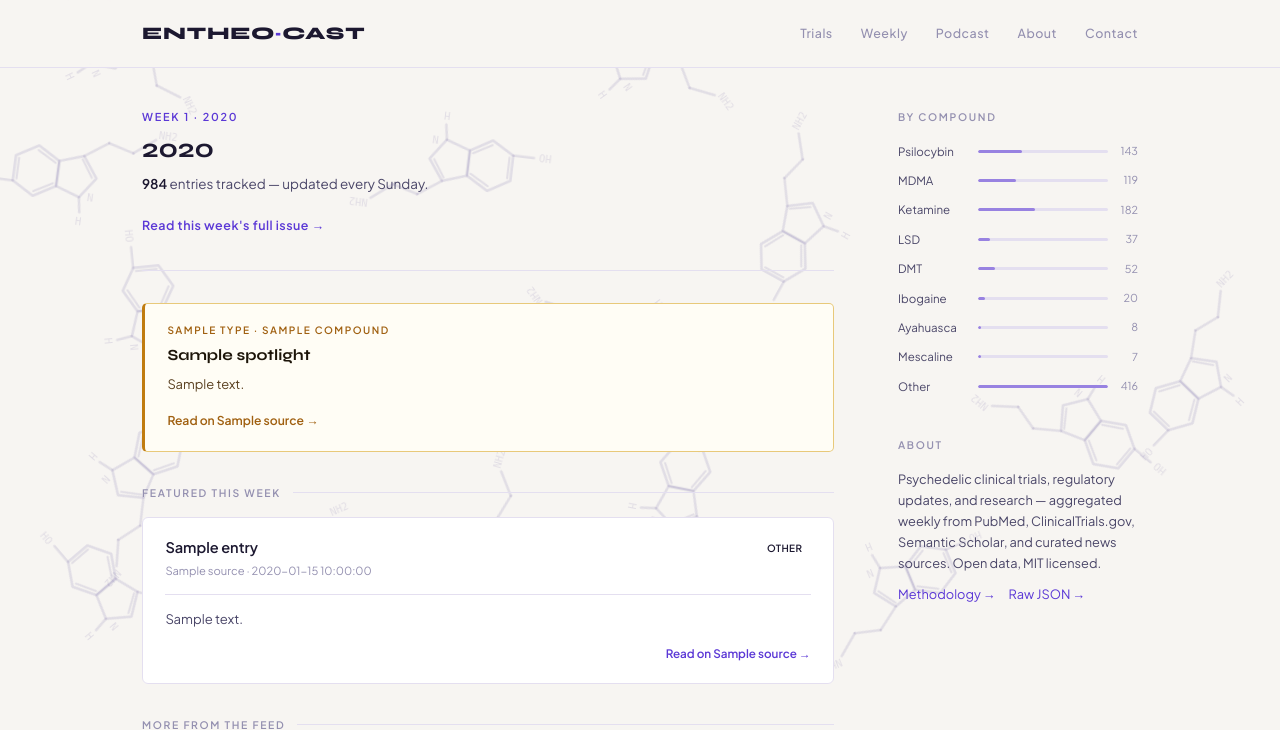
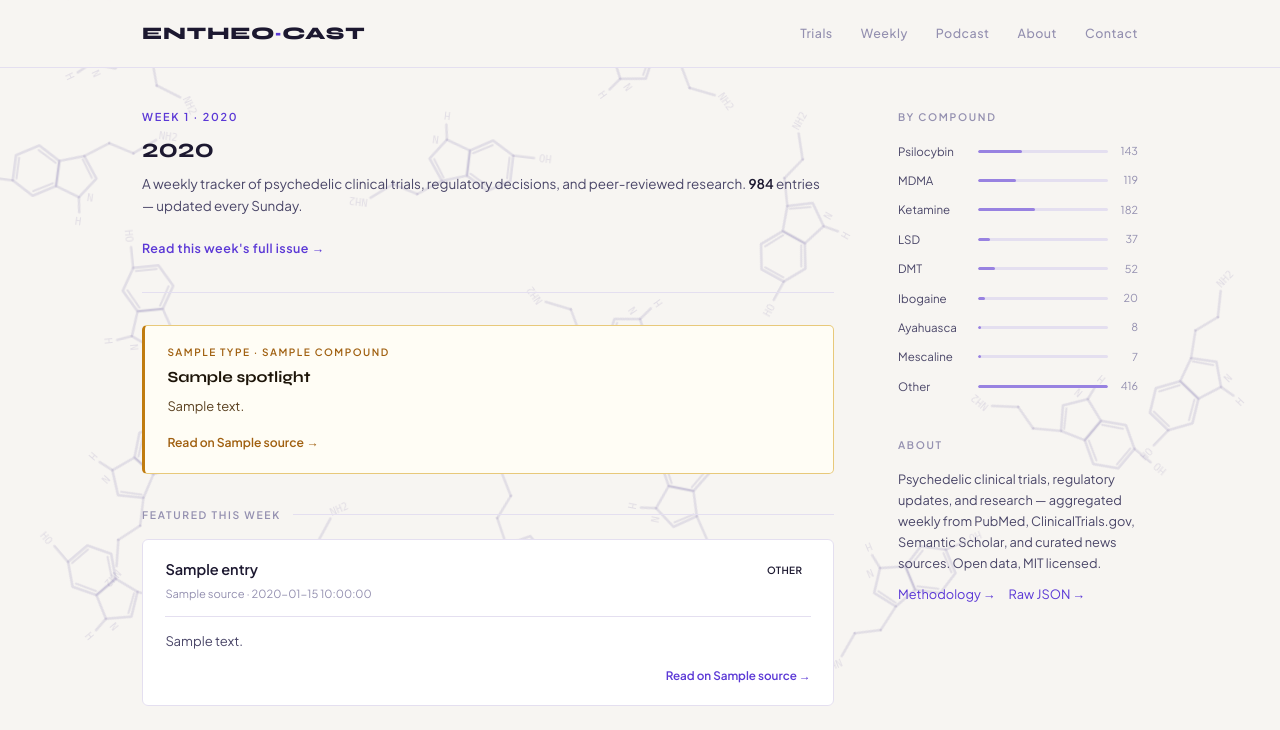
Before and after one commit to ianjamesburke/entheocast, a Python web app: template pipeline/templates/index.html.j2 in a window 1280 px wide. Shown: the top 730 px of the page. Run offline with Jinja, Linux system fonts and the light colour scheme; the template is opened without the code that fills it: most values are stand-ins (such as "Sample title", 1, 10 or a date in 2020).

Commit message:
feat: add mission blurb to homepage hero

```diff
--- a/index.html
+++ b/index.html
@@ -91,7 +91,7 @@
       <div class="issue-block">
         <div class="issue-kicker">Week 23 · June 2026</div>
         <div class="issue-date">June 2026</div>
-        <p class="issue-desc"><strong id="stat-entries">753</strong> entries tracked — updated every Sunday.</p>
+        <p class="issue-desc">A weekly tracker of psychedelic clinical trials, regulatory decisions, and peer-reviewed research. <strong id="stat-entries">984</strong> entries — updated every Sunday.</p>
         <a href="weekly/2026-W23.html" class="issue-cta">Read this week's full issue →</a>
       </div>
 
--- a/pipeline/templates/index.html.j2
+++ b/pipeline/templates/index.html.j2
@@ -91,7 +91,7 @@
       <div class="issue-block">
         <div class="issue-kicker">Week {{ week_num }} · {{ month_year }}</div>
         <div class="issue-date">{{ month_year }}</div>
-        <p class="issue-desc"><strong id="stat-entries">{{ total }}</strong> entries tracked — updated every Sunday.</p>
+        <p class="issue-desc">A weekly tracker of psychedelic clinical trials, regulatory decisions, and peer-reviewed research. <strong id="stat-entries">{{ total }}</strong> entries — updated every Sunday.</p>
         <a href="weekly/{{ week_key }}.html" class="issue-cta">Read this week's full issue →</a>
       </div>
 
```
